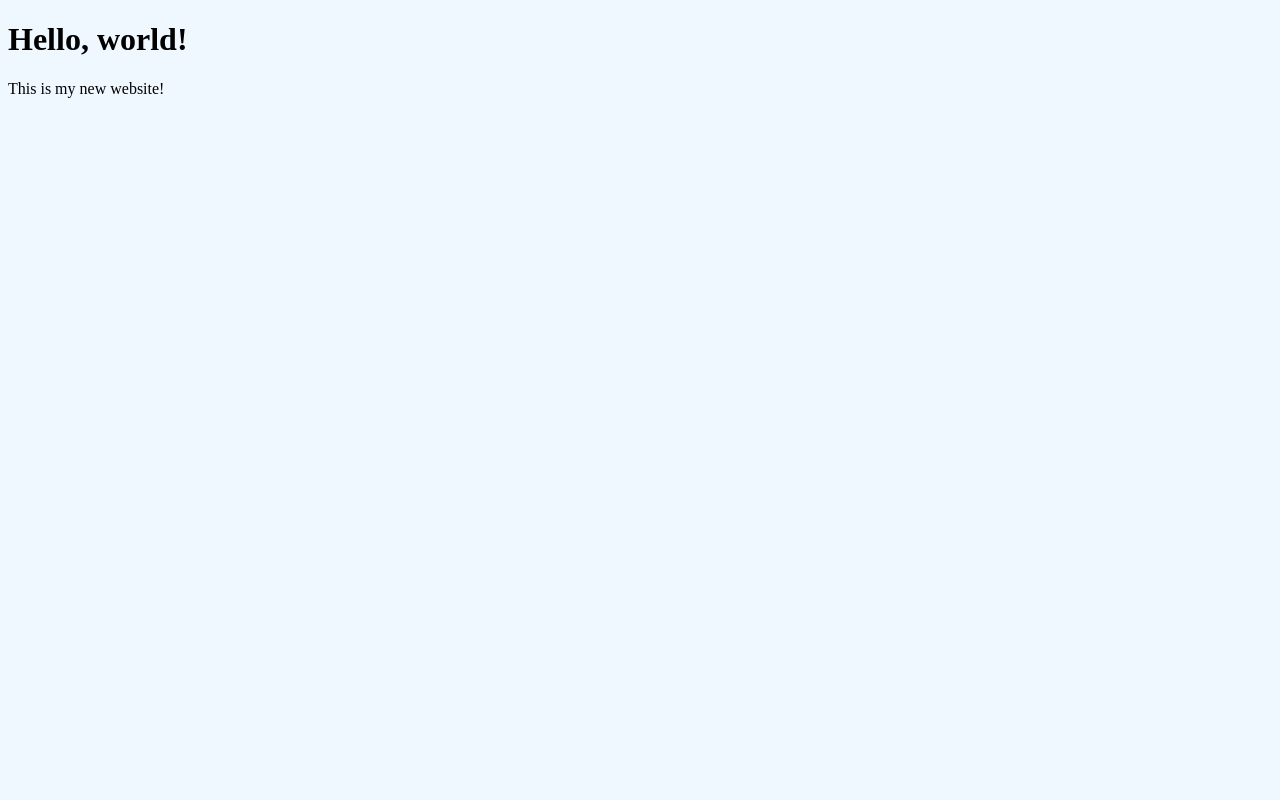
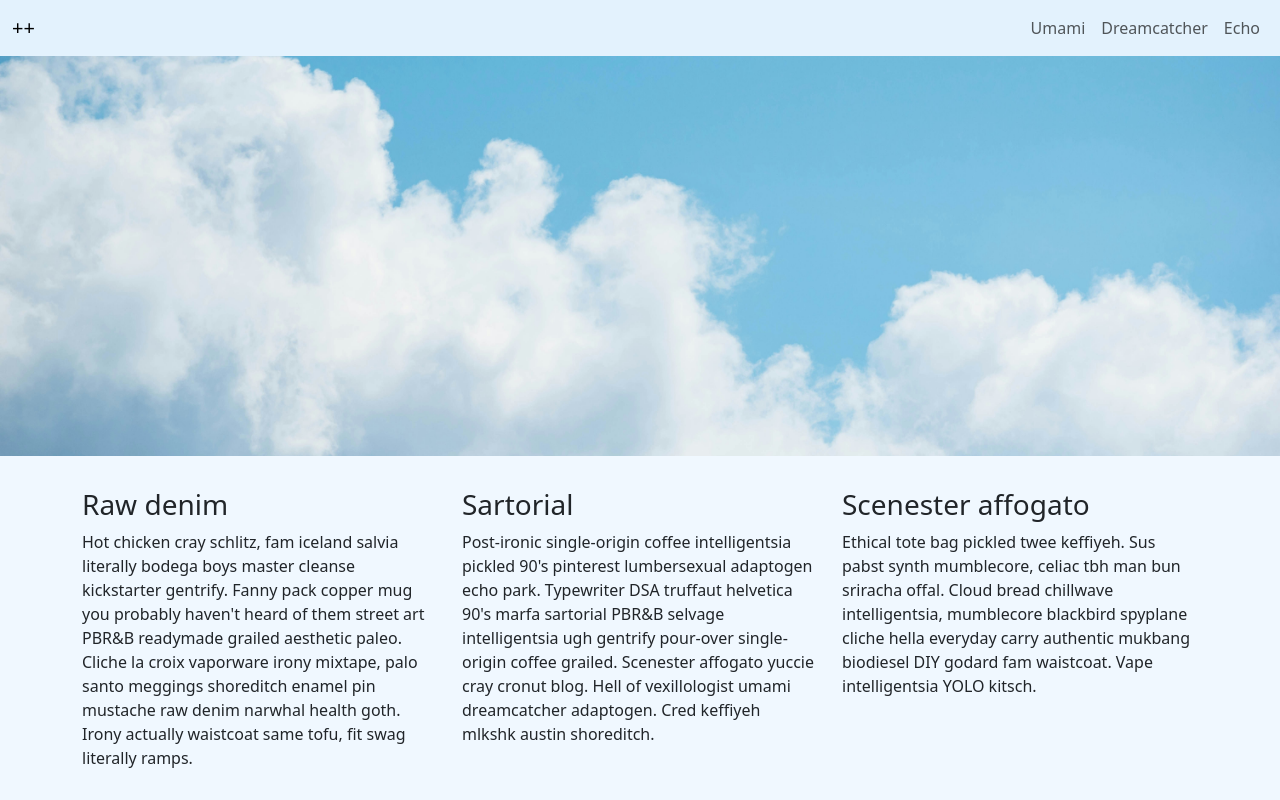
Before and after one commit to omundy/ghpages-bootstrap, a plain HTML site: page index.html in a window 1280 px wide. Drawn offline with nearby package versions, Linux system fonts and the light colour scheme.

Commit message:
Adds example bootstrap file

```diff
--- a/index.html
+++ b/index.html
@@ -3,7 +3,9 @@
 
 <head>
 	<meta charset="utf-8">
-    <title>Hello, world!</title>
+	<meta name="viewport" content="width=device-width, initial-scale=1">
+	<title>Bootstrap demo</title>
+	<link href="https://cdn.jsdelivr.net/npm/bootstrap@5.3.3/dist/css/bootstrap.min.css" rel="stylesheet" integrity="sha384-QWTKZyjpPEjISv5WaRU9OFeRpok6YctnYmDr5pNlyT2bRjXh0JMhjY6hW+ALEwIH" crossorigin="anonymous">
 
 	<style>
 		body {
@@ -14,8 +16,47 @@
 </head>
 
 <body>
-    <h1>Hello, world!</h1>
-	<p>This is my new website!</p>
+
+	<nav class="navbar navbar-expand-lg" style="background-color: #e3f2fd;">
+		<div class="container-fluid">
+			<a class="navbar-brand" href="#">++</a>
+			<button class="navbar-toggler" type="button" data-bs-toggle="collapse" data-bs-target="#navbarSupportedContent" aria-controls="navbarSupportedContent" aria-expanded="false" aria-label="Toggle navigation">
+				<span class="navbar-toggler-icon"></span>
+			</button>
+			<div class="collapse navbar-collapse" id="navbarSupportedContent">
+				<ul class="navbar-nav ms-auto mb-2 mb-lg-0">
+					<li class="nav-item">
+						<a class="nav-link" href="#">Umami</a>
+					</li>
+					<li class="nav-item">
+						<a class="nav-link" href="#">Dreamcatcher</a>
+					</li>
+					<li class="nav-item">
+						<a class="nav-link" href="#">Echo</a>
+					</li>
+				</ul>
+			</div>
+		</div>
+	</nav>
+	<div class="container-fluid mb-3" style="background-image: url(chuttersnap-M2-_GRvWWg0-unsplash.jpg); height: 400px; background-size: cover; background-position: center;"></div>
+	<div class="container">
+		<div class="row">
+			<div class="col-12 col-md-4 my-3">
+				<h3>Raw denim</h3>
+				Hot chicken cray schlitz, fam iceland salvia literally bodega boys master cleanse kickstarter gentrify. Fanny pack copper mug you probably haven't heard of them street art PBR&B readymade grailed aesthetic paleo. Cliche la croix vaporware irony mixtape, palo santo meggings shoreditch enamel pin mustache raw denim narwhal health goth. Irony actually waistcoat same tofu, fit swag literally ramps.
+			</div>
+			<div class="col-12 col-md-4 my-3">
+				<h3>Sartorial</h3>
+				Post-ironic single-origin coffee intelligentsia pickled 90's pinterest lumbersexual adaptogen echo park. Typewriter DSA truffaut helvetica 90's marfa sartorial PBR&B selvage intelligentsia ugh gentrify pour-over single-origin coffee grailed. Scenester affogato yuccie cray cronut blog. Hell of vexillologist umami dreamcatcher adaptogen. Cred keffiyeh mlkshk austin shoreditch.
+			</div>
+			<div class="col-12 col-md-4 my-3">
+				<h3>Scenester affogato</h3>
+				Ethical tote bag pickled twee keffiyeh. Sus pabst synth mumblecore, celiac tbh man bun sriracha offal. Cloud bread chillwave intelligentsia, mumblecore blackbird spyplane cliche hella everyday carry authentic mukbang biodiesel DIY godard fam waistcoat. Vape intelligentsia YOLO kitsch.
+			</div>
+		</div>
+	</div>
+
+	<script src="https://cdn.jsdelivr.net/npm/bootstrap@5.3.3/dist/js/bootstrap.bundle.min.js" integrity="sha384-YvpcrYf0tY3lHB60NNkmXc5s9fDVZLESaAA55NDzOxhy9GkcIdslK1eN7N6jIeHz" crossorigin="anonymous"></script>
 
 	<script>
 		console.log("Hello, World!")
```
Also changed, not shown: chuttersnap-M2-_GRvWWg0-unsplash.jpg (added), 1 other file. Lines whose indentation alone changed are shown as unchanged.
